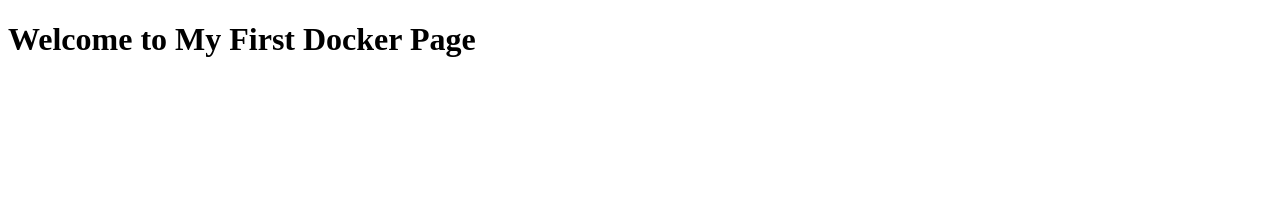
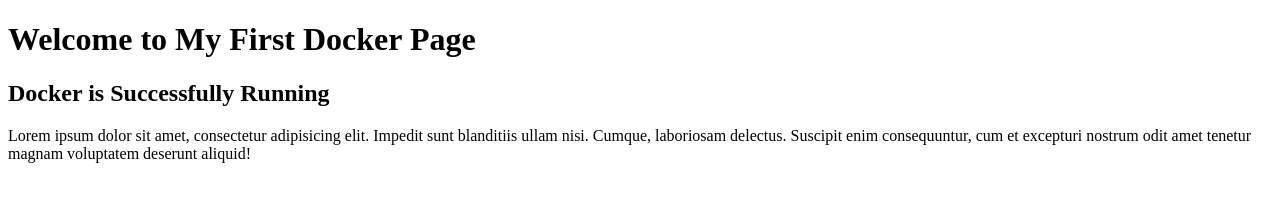
Before and after one commit to njped/docker-image-lab, a website: page index.html in a window 1280 px wide. Drawn offline with Linux system fonts and the light colour scheme.

Commit message:
working on dockerfile to fix the bug of it stopping immedietly after running

```diff
--- a/index.html
+++ b/index.html
@@ -8,5 +8,7 @@
 </head>
 <body>
   <h1>Welcome to My First Docker Page</h1>
+  <h2>Docker is Successfully Running</h2>
+  <p>Lorem ipsum dolor sit amet, consectetur adipisicing elit. Impedit sunt blanditiis ullam nisi. Cumque, laboriosam delectus. Suscipit enim consequuntur, cum et excepturi nostrum odit amet tenetur magnam voluptatem deserunt aliquid!</p>
 </body>
 </html>
--- a/package.json
+++ b/package.json
@@ -3,6 +3,6 @@
     "express": "^4.18.2"
   },
   "scripts": {
-    "start": "node your-script.js"
+    "start": "node server.js"
 }
 }
```
Also changed, not shown: 1 other file.
